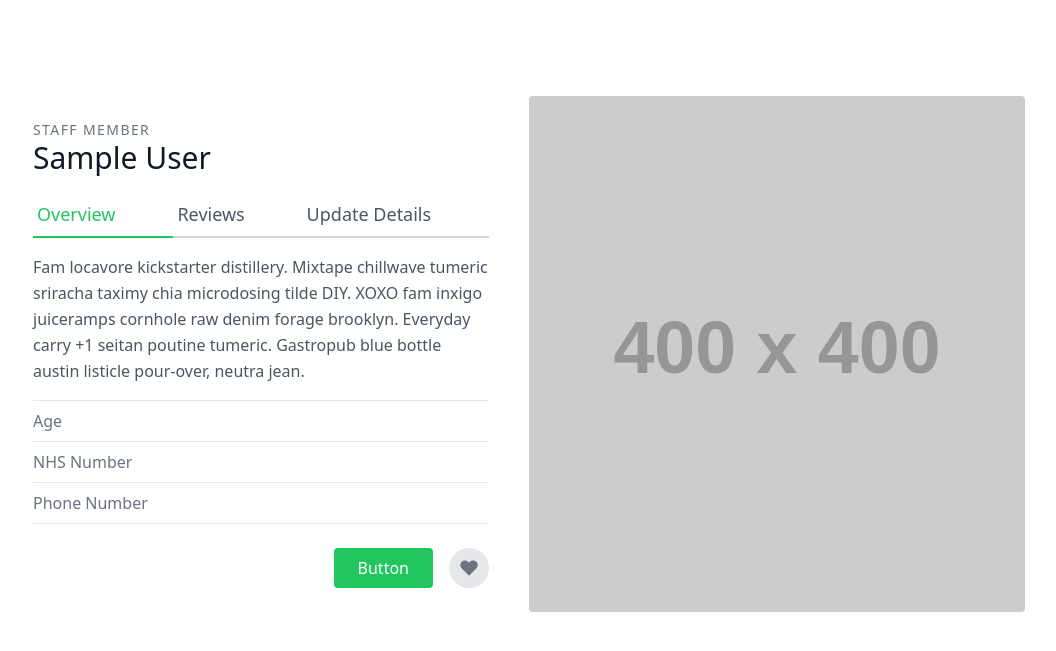
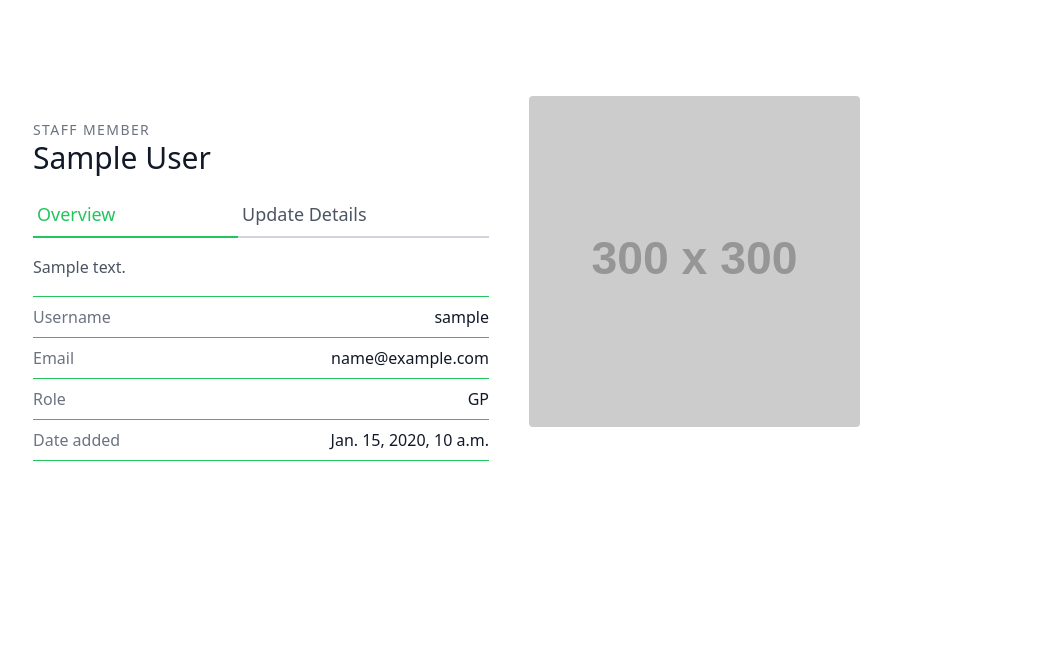
Before and after one commit to jonboland/patientflow, a Django app: page /staff/1/ in a window 1280 px wide. Shown: the part 80-731 px from the top of the page, without its empty margins (111-1167 px from the left). Run offline with Django 3.2, Linux system fonts and the light colour scheme; a user stored in the database is signed in; tables that the repository leaves empty hold one stand-in row (values such as "Sample post"); grey boxes labelled with a size stand in for pictures from a placeholder-image service; some libraries are stand-ins or nearby versions.

Commit message:
Tidy up templates

```diff
--- a/staff/views.py
+++ b/staff/views.py
@@ -55,14 +55,12 @@
                 recipient_list=[user.email],
             )
 
-            return redirect("/staff")
-
     context = {
         'user_form': user_form,
         'staff_member_form': staff_member_form,
     }
 
-    return render(request, "staff_member_add.html", context)
+    return render(request, 'staff_member_add.html', context)
 
 
 class StaffMemberDetailView(OrganiserAndLoginRequiredMixin, generic.DetailView):
@@ -92,6 +90,8 @@
             user_form.save()
             staff_member_form.save()
 
+            return redirect('/staff')
+
     context = {
         'user': user,
         'user_form': user_form,
--- a/templates/patient_appointment_status_update.html
+++ b/templates/patient_appointment_status_update.html
@@ -29,7 +29,7 @@
           <button class="w-full text-white bg-green-500 hover:bg-green-600 py-2 rounded-md" type="submit">Update</button>
         </form>
       </div>
-      <img alt="headshot" class="w-1/3 h-1/3 object-cover object-center rounded" src="https://dummyimage.com/400x400">
+      <img alt="headshot" class="w-1/3 h-1/3 object-cover object-center rounded" src="https://dummyimage.com/300x300">
     </div>
   </div>
 </section>
--- a/templates/patient_detail.html
+++ b/templates/patient_detail.html
@@ -47,7 +47,7 @@
           <span class="ml-auto text-gray-900">{{ patient.date_added }}</span>
         </div>
       </div>
-      <img alt="headshot" class="w-1/3 h-1/3 object-cover object-center rounded" src="https://dummyimage.com/400x400">
+      <img alt="headshot" class="w-1/3 h-1/3 object-cover object-center rounded" src="https://dummyimage.com/300x300">
     </div>
   </div>
 </section>
--- a/templates/staff_list.html
+++ b/templates/staff_list.html
@@ -13,7 +13,7 @@
         <a class="text-gray-500 hover:text-green-600" href="{% url 'staff:staff-member-add' %}">Add staff member</a>
       </div>
     </div>
-    <div class="flex flex-wrap -m-4">
+    <div class="flex flex-wrap w-full mb-20 items-left text-left">
       {% for staff_member in staff %}
       <div class="p-4 lg:w-1/2 md:w-full">
         <div class="flex border-2 rounded-lg border-gray-200 border-opacity-50 p-8 sm:flex-row flex-col">
--- a/templates/staff_member_detail.html
+++ b/templates/staff_member_detail.html
@@ -14,36 +14,29 @@
           <a class="flex-grow text-green-500 border-b-2 border-green-500 py-2 text-lg px-1" href="{% url 'staff:staff-member-detail' staff_member.pk %}">
             Overview
           </a>
-          <a class="flex-grow border-b-2 border-gray-300 py-2 text-lg px-1">
-            Reviews
-          </a>
           <a class="flex-grow border-b-2 border-gray-300 py-2 text-lg px-1" href="{% url 'staff:staff-member-update' staff_member.pk %}">
             Update Details
           </a>
         </div>
-        <p class="leading-relaxed mb-4">Fam locavore kickstarter distillery. Mixtape chillwave tumeric sriracha taximy chia microdosing tilde DIY. XOXO fam inxigo juiceramps cornhole raw denim forage brooklyn. Everyday carry +1 seitan poutine tumeric. Gastropub blue bottle austin listicle pour-over, neutra jean.</p>
-        <div class="flex border-t border-gray-200 py-2">
-          <span class="text-gray-500">Age</span>
-          <span class="ml-auto text-gray-900">{{ patient.age }}</span>
+        <p class="leading-relaxed mb-4">{{ staff_member.notes }}</p>
+        <div class="flex border-t border-green-500 py-2">
+          <span class="text-gray-500">Username</span>
+          <span class="ml-auto text-gray-900">{{ staff_member.user.username }}</span>
         </div>
-        <div class="flex border-t border-gray-200 py-2">
-          <span class="text-gray-500">NHS Number</span>
-          <span class="ml-auto text-gray-900">{{ patient.nhs_number }}</span>
+        <div class="flex border-t border-green-500 py-2">
+          <span class="text-gray-500">Email</span>
+          <span class="ml-auto text-gray-900">{{ staff_member.user.email }}</span>
         </div>
-        <div class="flex border-t border-b mb-6 border-gray-200 py-2">
-          <span class="text-gray-500">Phone Number</span>
-          <span class="ml-auto text-gray-900">{{ patient.phone_number }}</span>
+        <div class="flex border-t border-green-500 py-2">
+          <span class="text-gray-500">Role</span>
+          <span class="ml-auto text-gray-900">{{ staff_member.role }}</span>
         </div>
-        <div class="flex">
-          <button class="flex ml-auto text-white bg-green-500 border-0 py-2 px-6 focus:outline-none hover:bg-green-600 rounded">Button</button>
-          <button class="rounded-full w-10 h-10 bg-gray-200 p-0 border-0 inline-flex items-center justify-center text-gray-500 ml-4">
-            <svg fill="currentColor" stroke-linecap="round" stroke-linejoin="round" stroke-width="2" class="w-5 h-5" viewBox="0 0 24 24">
-              <path d="M20.84 4.61a5.5 5.5 0 00-7.78 0L12 5.67l-1.06-1.06a5.5 5.5 0 00-7.78 7.78l1.06 1.06L12 21.23l7.78-7.78 1.06-1.06a5.5 5.5 0 000-7.78z"></path>
-            </svg>
-          </button>
+        <div class="flex border-t border-b mb-6 border-green-500 py-2">
+          <span class="text-gray-500">Date added</span>
+          <span class="ml-auto text-gray-900">{{ staff_member.date_added }}</span>
         </div>
       </div>
-      <img alt="ecommerce" class="lg:w-1/2 w-full lg:h-auto h-64 object-cover object-center rounded" src="https://dummyimage.com/400x400">
+      <img alt="headshot" class="w-1/3 h-1/3 object-cover object-center rounded" src="https://dummyimage.com/300x300">
     </div>
   </div>
 </section>
--- a/templates/staff_member_update.html
+++ b/templates/staff_member_update.html
@@ -14,9 +14,6 @@
         <div class="flex mb-4">
           <a class="flex-grow border-b-2 border-gray-300 py-2 text-lg px-1" href="{% url 'staff:staff-member-detail' staff_member.pk %}">
             Overview
-          </a>
-          <a class="flex-grow border-b-2 border-gray-300 py-2 text-lg px-1">
-            Reviews
           </a>
           <a class="flex-grow text-green-500 border-b-2 border-green-500 py-2 text-lg px-1" href="{% url 'staff:staff-member-update' staff_member.pk %}">
             Update Details
@@ -36,7 +33,7 @@
           </a>
         </div>
       </div>
-      <img alt="ecommerce" class="lg:w-1/2 w-full lg:h-auto h-64 object-cover object-center rounded" src="https://dummyimage.com/400x400">
+      <img alt="headshot" class="w-1/3 h-1/3 object-cover object-center rounded" src="https://dummyimage.com/300x300">
     </div>
   </div>
 </section>
```
Also changed, not shown: templates/patient_list.html (+11 -14 lines).
